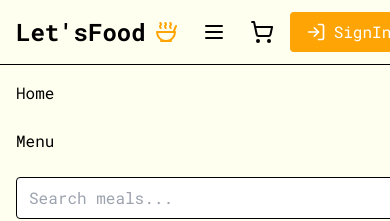
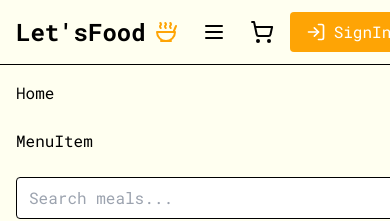
Before and after one commit to MasoudNouradini/food-test, a React (Vite) app: page / in a window 390 px wide. Both pictures are taken after a click on the button "Toggle Menu". Shown: the top 221 px of the page. Built offline with nearby package versions, Linux system fonts and the light colour scheme.

Commit message:
checking netlify

```diff
--- a/src/components/Layout/Header.jsx
+++ b/src/components/Layout/Header.jsx
@@ -66,7 +66,7 @@ function Header() {
               className="py-2 hover:bg-gray-100 rounded"
               onClick={() => setIsMenuOpen(false)}
             >
-              Menu
+              MenuItem
             </Link>
           </nav>
         )}
```
